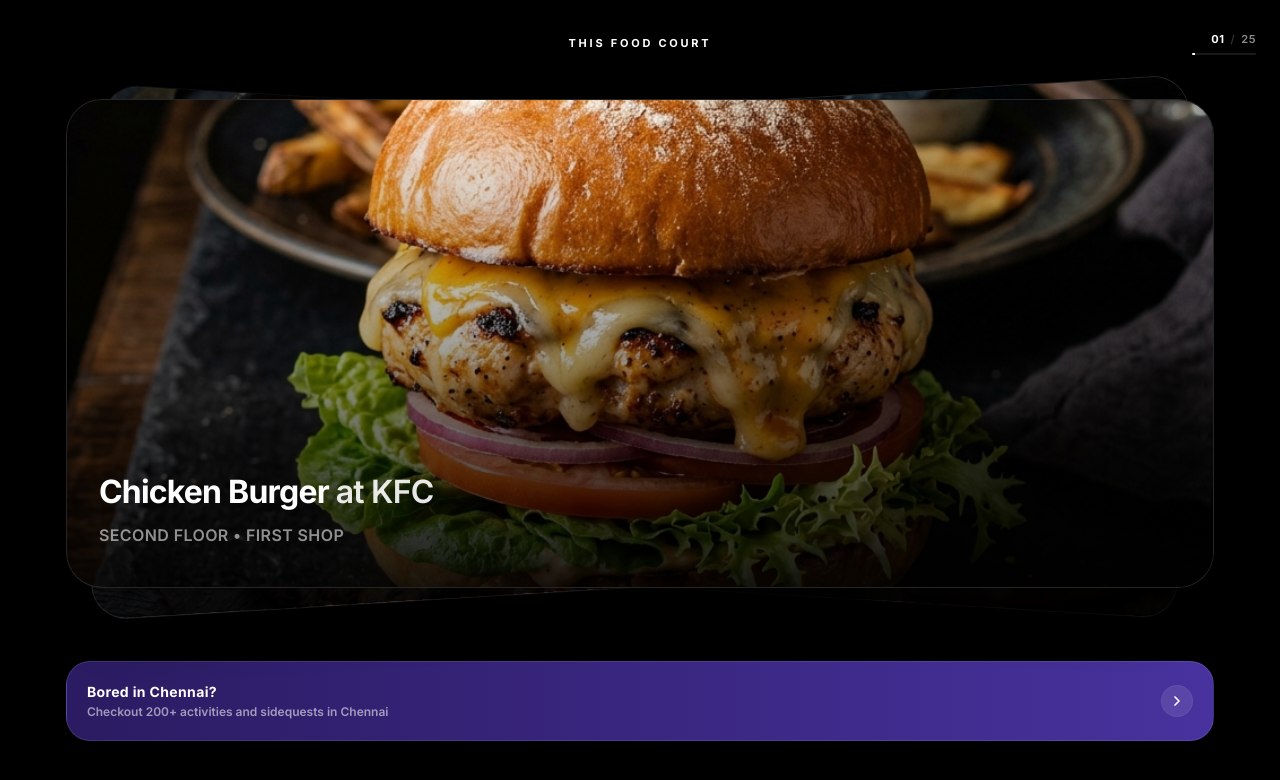
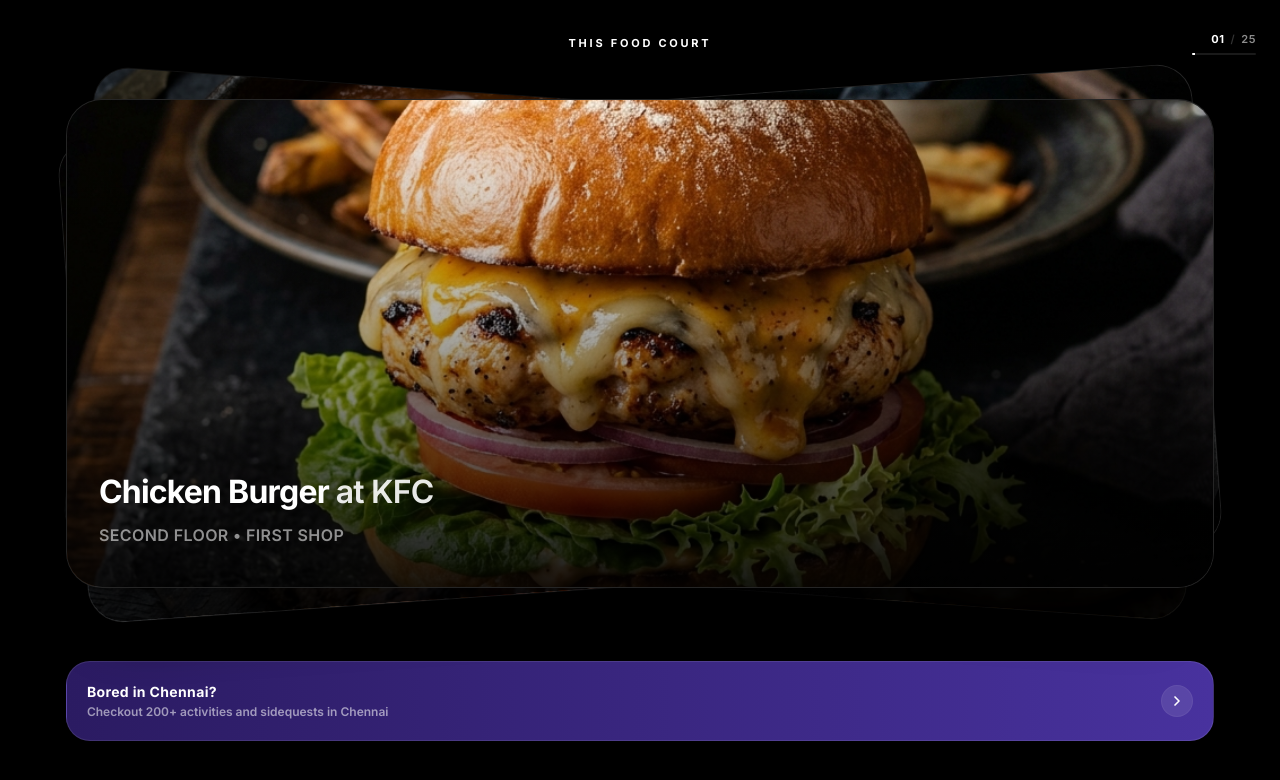
Before and after one commit to thechennaidiaries/must-try-menu, a Next.js app: page / in a window 1280 px wide. Shown: the top 780 px of the page. Built offline with nearby package versions, Linux system fonts and the light colour scheme.

Commit message:
style: remove translateY from deck cards for symmetrical corner peeking

```diff
--- a/components/DishDeck.tsx
+++ b/components/DishDeck.tsx
@@ -55,15 +55,15 @@ export default function DishDeck({ dishes, onIndexChange }: DishDeckProps) {
   });
 
   // Card 2 transforms (scales up to 1, translates up to 0, rotates to 0)
-  const scaleCard2 = useTransform(dragProgress, [0, 1], [0.98, 1]);
-  const yCard2 = useTransform(dragProgress, [0, 1], [4, 0]);
-  const rotateCard2 = useTransform(dragProgress, [0, 1], [-3.5, 0]);
+  const scaleCard2 = useTransform(dragProgress, [0, 1], [0.99, 1]);
+  const yCard2 = useTransform(dragProgress, [0, 1], [0, 0]);
+  const rotateCard2 = useTransform(dragProgress, [0, 1], [-4, 0]);
 
-  // Card 3 transforms (scales up to 0.98, translates up to 4px, rotates to -3.5deg)
-  const scaleCard3 = useTransform(dragProgress, [0, 1], [0.96, 0.98]);
-  const yCard3 = useTransform(dragProgress, [0, 1], [8, 4]);
-  const rotateCard3 = useTransform(dragProgress, [0, 1], [3.5, -3.5]);
-  const opacityCard3 = useTransform(dragProgress, [0, 1], [0.4, 1]);
+  // Card 3 transforms (scales up to 0.99, translates up to 0, rotates to -4deg)
+  const scaleCard3 = useTransform(dragProgress, [0, 1], [0.98, 0.99]);
+  const yCard3 = useTransform(dragProgress, [0, 1], [0, 0]);
+  const rotateCard3 = useTransform(dragProgress, [0, 1], [4, -4]);
+  const opacityCard3 = useTransform(dragProgress, [0, 1], [0.45, 1]);
 
   const handleDragEnd = async (_event: any, info: any) => {
     if (isAnimating) return;
```
